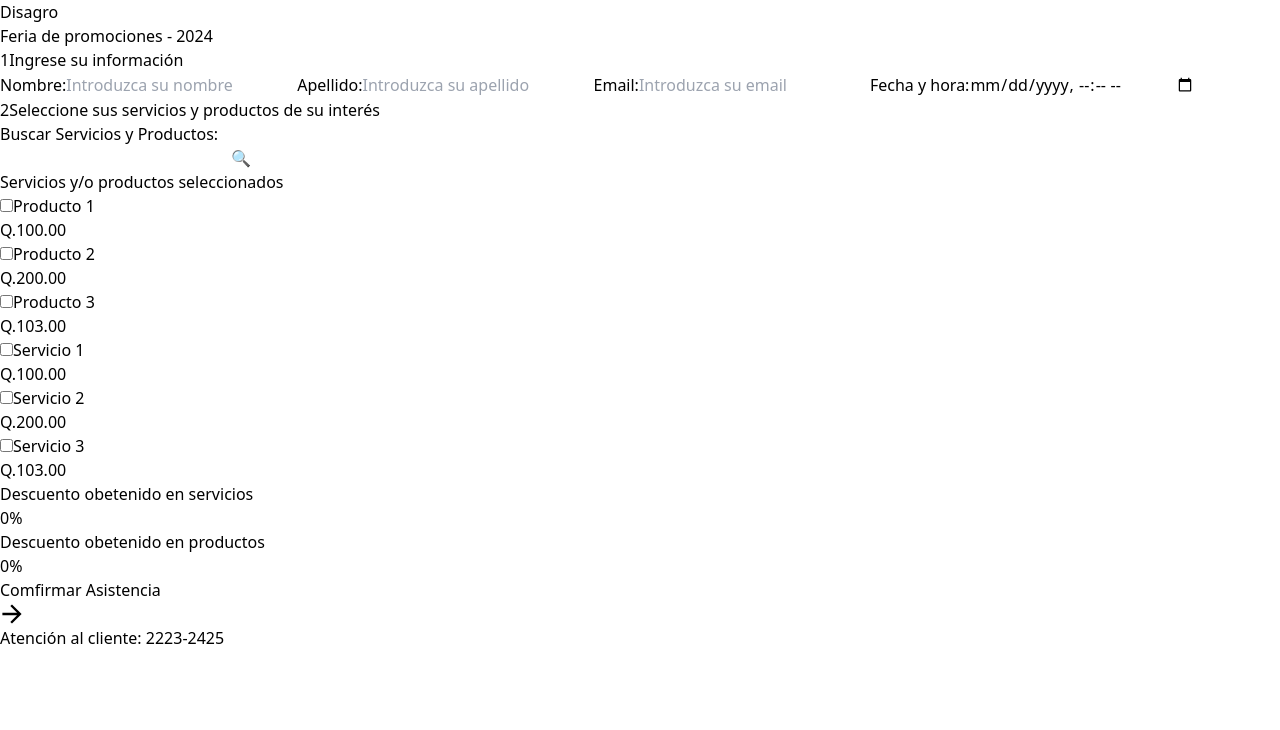
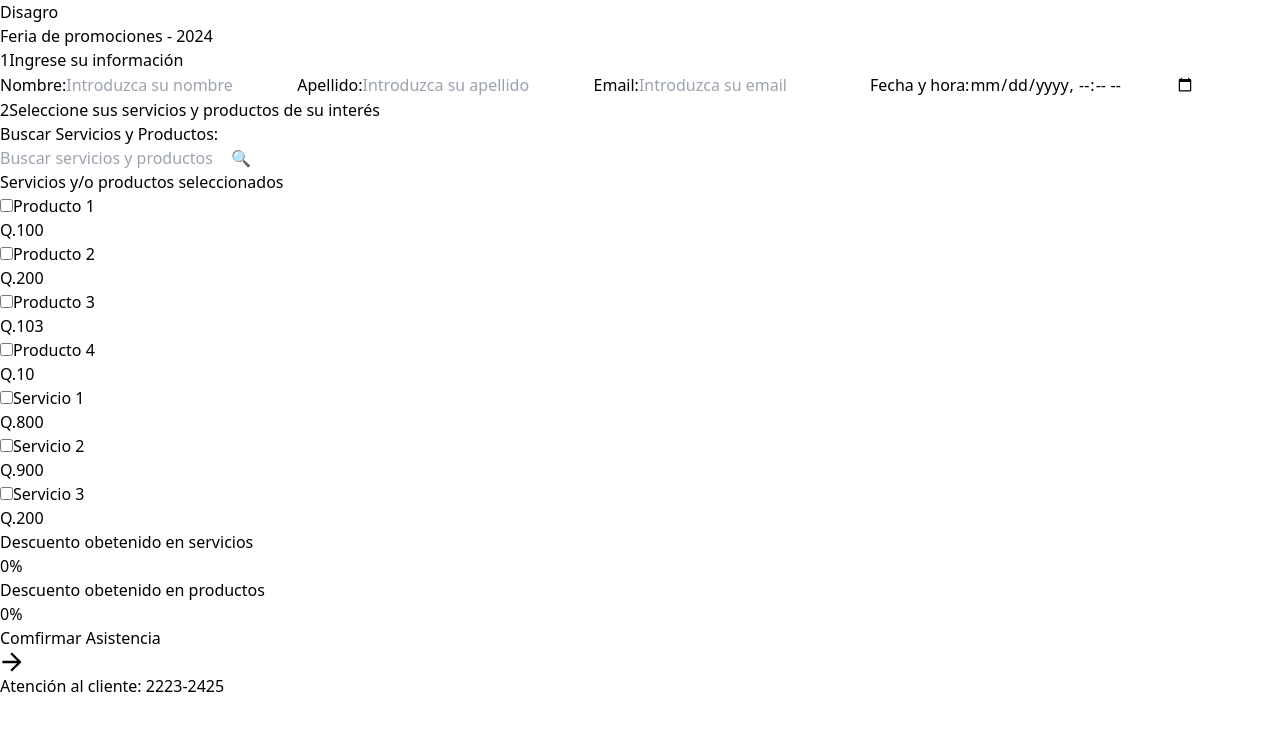
Before and after one commit to Leslie-L/prueba-tecnica-disagro, a React (Vite) app in the folder frontend/: page / in a window 1280 px wide. Shown: the top 730 px of the page. Built offline with nearby package versions, Linux system fonts and the light colour scheme.

Commit message:
componentization

```diff
--- /dev/null
+++ b/frontend/src/components/ButtonComfirm.jsx
@@ -0,0 +1,10 @@
+export default function ButtonComfirm({handlerSubmit}){
+    return(
+        <button type="submit" onClick={handlerSubmit} className="bg-blue-500 flex rounded-md my-4 text-white p-2 font-bold">
+            Comfirmar Asistencia
+            <svg xmlns="http://www.w3.org/2000/svg" width="24" height="24" viewBox="0 0 20 20">
+                <path fill="currentColor" d="M8.6 3.4L14.2 9H2v2h12.2l-5.6 5.6L10 18l8-8l-8-8z" />
+            </svg>
+          </button>
+    )
+}
--- /dev/null
+++ b/frontend/src/components/DiscountSection.jsx
@@ -0,0 +1,11 @@
+import { memo } from "react"
+
+function DiscountSection({text,discount}) {
+    return(
+        <div className="h-20 w-1/2  flex flex-col text-white">
+                <p className="text-sm bold text-center">{text}</p>
+                <p className="text-center text-green-500">{discount}%</p>
+        </div>
+    )
+}
+export default memo(DiscountSection);
--- /dev/null
+++ b/frontend/src/components/ListItem.jsx
@@ -0,0 +1,16 @@
+export default function ListItem({item, handleCheckboxChange}) {
+  return (
+    <div className="flex border-b-2 justify-between">
+      <div>
+        <input
+          type="checkbox"
+          onChange={() => handleCheckboxChange(item.id)}
+          id={item.id}
+          value={item.price}
+        />
+        <label htmlFor={item.id}>{item.name}</label>
+      </div>
+      <span>Q.{item.price}</span>
+    </div>
+  );
+}
--- a/frontend/src/components/Nabar.jsx
+++ b/frontend/src/components/Nabar.jsx
@@ -1,6 +1,6 @@
 export default function Navbar() {
     return(
-        <nav className="w-full h-20 p-3 bg-gray-700  text-white">
+        <nav className="w-full h-16 p-3 bg-gray-700  text-white">
 
         <div className="flex flex-col">
             <h1 className="font-bold text-lg">Disagro</h1>
--- /dev/null
+++ b/frontend/src/components/PersonalDataForm.jsx
@@ -0,0 +1,48 @@
+export default function PersonalDataForm({info,setInfo}){
+    return(
+        <div className="my-10 p-3 border-2 rounded-md shadow-md">
+            <form className="w-[300px] p-3 flex flex-col text-black gap-2">
+              <label htmlFor="name">Nombre:</label>
+              <input
+                className="border-2 border-gray-300 rounded-full p-2"
+                type="text"
+                id="name"
+                name="name"
+                onChange={(e)=>{setInfo({...info, name:e.target.value})}}
+                placeholder="Introduzca su nombre"
+                required
+              />
+              <label htmlFor="lastname">Apellido:</label>
+              <input
+                className="border-2 border-gray-300 rounded-full p-2"
+                type="text"
+                id="lastname"
+                name="lastname"
+                onChange={(e)=>{setInfo({...info, lastname:e.target.value})}}
+                placeholder="Introduzca su apellido"
+                required
+              />
+              <label htmlFor="email">Email:</label>
+              <input
+                className="border-2 border-gray-300 rounded-full p-2"
+                type="email"
+                id="email"
+                name="email"
+                onChange={(e)=>{setInfo({...info, email:e.target.value})}}
+                placeholder="Introduzca su email"
+                required
+              />
+              <label htmlFor="date">Fecha y hora:</label>
+              <input
+                className="border-2 border-gray-300 rounded-full p-2"
+                type="datetime-local"
+                id="date"
+                name="date"
+                onChange={(e)=>{setInfo({...info, date:e.target.value})}}
+                placeholder="Seleccione fecha y hora que asistirá"
+                required
+              />
+            </form>
+          </div>
+    )
+}
--- /dev/null
+++ b/frontend/src/components/Searcher.jsx
@@ -0,0 +1,15 @@
+export default function Searcher({handlerDisplay}) {
+  return (
+    <div className=" h-7 mx-2 flex items-center">
+      <input
+        onChange={handlerDisplay}
+        className="h-8 w-[200px] rounded-tl-md rounded-bl-md"
+        type="text"
+        placeholder="Buscar servicios y productos"
+      />
+      <span className="h-8 rounded-tr-md rounded-br-md bg-white px-2 gris place-content-center">
+        🔍
+      </span>
+    </div>
+  );
+}
--- /dev/null
+++ b/frontend/src/components/TitleSections.jsx
@@ -0,0 +1,10 @@
+export default function TitleSections({number, title}){
+    return(
+        <p className="flex font-bold my-2">
+            <span className="h-8 w-8 rounded-full bg-green-500 grid place-content-center mx-2 text-white">
+              {number}
+            </span>
+            {title}
+          </p>
+    )
+}
--- a/frontend/src/index.css
+++ b/frontend/src/index.css
@@ -1,3 +1,10 @@
 @tailwind base;
 @tailwind components;
 @tailwind utilities;
+
+#root{
+    width: 100;
+    height: 100vh;
+    display: flex;
+    flex-direction: column;
+}
--- a/frontend/src/pages/Home.jsx
+++ b/frontend/src/pages/Home.jsx
@@ -1,43 +1,55 @@
 import { useState } from "react";
 import Footer from "../components/Footer";
 import Navbar from "../components/Nabar";
+import TitleSections from "../components/TitleSections";
+import DiscountSection from "../components/DiscountSection";
+import PersonalDataForm from "../components/PersonalDataForm";
+import Searcher from "../components/Searcher";
+import ButtonComfirm from "../components/ButtonComfirm";
+import ListItem from "../components/ListItem";
 const productos = [
     {
         id:"p001",
         name:"Producto 1",
-        price:"100.00",
+        price:100,
         type:'p'
     },
     {
         id:"p002",
         name:"Producto 2",
-        price:"200.00",
+        price:200,
         type:'p'
     },
     {
         id:"p003",
         name:"Producto 3",
-        price:"103.00",
+        price:103,
         type:'p'
     },
+    {
+      id:"p004",
+      name:"Producto 4",
+      price:10,
+      type:'p'
+  },
 ]
 const servicios = [
     {
         id:"s001",
         name:"Servicio 1",
-        price:"100.00",
+        price:800,
         type:'s'
     },
     {
         id:"s002",
         name:"Servicio 2",
-        price:"200.00",
+        price:900,
         type:'s'
     },
     {
         id:"s003",
         name:"Servicio 3",
-        price:"103.00",
+        price:200,
         type:'s'
     },
 ]
@@ -45,15 +57,20 @@
     const [prodAndServ, setProdAndServ] = useState([...productos,...servicios])
     const [display, setDisplay] = useState([...prodAndServ])
     const [selectedCheckboxes, setSelectedCheckboxes] = useState([]);
-
+    const [discountProduct,setdiscountProduct]=useState(0)
+    const [discountServices,setdiscountServices]=useState(0)
+    const [totalServices, setTotalServices]=useState(0)
     const [info, setInfo]=useState({
         name:"",
         lastname:"",
         email:"",
         date:"",
         pordAndService:[],
-        discount:[]
     })
+
+
+
+
 
     const handlerDisplay=(e)=>{
         const word = e.target.value;
@@ -64,99 +81,55 @@
         setDisplay(res)
     }
 
-  // Manejar el cambio de estado de un checkbox
     const handleCheckboxChange = (id) => {
+
+        const item = prodAndServ.find(item=>item.id===id)
         if (selectedCheckboxes.includes(id)) {
-        setSelectedCheckboxes(selectedCheckboxes.filter(item => item !== id));
+          setSelectedCheckboxes(selectedCheckboxes.filter(item => item !== id));
+          if(item.type==='p')
+          setdiscountProduct(discountProduct-1)
+          if(item.type==='s'){
+            setdiscountServices(discountServices-1)
+            setTotalServices(totalServices-item.price)
+          }
         } else {
-        setSelectedCheckboxes([...selectedCheckboxes, id]);
+          if(item.type==='p')
+          setdiscountProduct(discountProduct+1)
+          if(item.type==='s'){
+            setdiscountServices(discountServices+1)
+            setTotalServices(totalServices+item.price)
+          }
+          setSelectedCheckboxes([...selectedCheckboxes, id]);
         }
-    };
-    console.log(info)
-    const handlerSubmit =()=>{
 
 
+    };
+
+    const handlerSubmit =()=>{
+        if(info.name!="" && info.lastname!="" && info.email!="" && info.date!="" && selectedCheckboxes.length >=1){
+          setInfo(info.prodAndServ=[...selectedCheckboxes])
+          console.log(info)
+        }
     }
   return (
     <>
       <header>
         <Navbar/>
       </header>
-      <main className="py-10 flex flex-col md:flex-row">
+      <main className="flex-shrink flex-grow py-10 flex flex-col md:flex-row">
         <section className="w-full  md:w-1/2 flex flex-col justify-center items-center">
-          <p className="flex font-bold">
-            <span className="h-8 w-8 rounded-full bg-green-500 grid place-content-center mx-2 text-white">
-              1
-            </span>
-            Ingrese su información
-          </p>
-          <div className="my-10 p-3 border-2 rounded-md shadow-md">
-            <form className="w-[300px] p-3 flex flex-col text-black gap-2">
-              <label htmlFor="name">Nombre:</label>
-              <input
-                className="border-2 border-gray-300 rounded-full p-2"
-                type="text"
-                id="name"
-                name="name"
-                onChange={(e)=>{setInfo({...info, name:e.target.value})}}
-                placeholder="Introduzca su nombre"
-                required
-              />
-              <label htmlFor="lastname">Apellido:</label>
-              <input
-                className="border-2 border-gray-300 rounded-full p-2"
-                type="text"
-                id="lastname"
-                name="lastname"
-                onChange={(e)=>{setInfo({...info, lastname:e.target.value})}}
-                placeholder="Introduzca su apellido"
-                required
-              />
-              <label htmlFor="email">Email:</label>
-              <input
-                className="border-2 border-gray-300 rounded-full p-2"
-                type="email"
-                id="email"
-                name="email"
-                onChange={(e)=>{setInfo({...info, email:e.target.value})}}
-                placeholder="Introduzca su email"
-                required
-              />
-              <label htmlFor="date">Fecha y hora:</label>
-              <input
-                className="border-2 border-gray-300 rounded-full p-2"
-                type="datetime-local"
-                id="date"
-                name="date"
-                onChange={(e)=>{setInfo({...info, date:e.target.value})}}
-                placeholder="Seleccione fecha y hora que asistirá"
-                required
-              />
-            </form>
-          </div>
+          <TitleSections number={1} title={'Ingrese su información'}/>
+          <PersonalDataForm info={info} setInfo={setInfo}/>
         </section>
         <section className="w-full md:w-1/2 flex flex-col justify-center items-center">
-          <p className="flex font-bold">
-            <span className="h-8 w-8 rounded-full bg-green-500 grid place-content-center mx-2 text-white">
-              2
-            </span>
-            Seleccione sus servicios y productos de su interés
-          </p>
-          <div className="h-[490px] w-[300px] rounded-lg shadow-md flex flex-col">
+          <TitleSections number={2} title={'Seleccione sus servicios y productos de su interés'}/>
+
+          <div className="h-[490px] w-[300px] md:w-[400px] rounded-lg shadow-md flex flex-col">
             <div className="h-20 mb-2 bg-black flex flex-col justify-center items-center rounded-tl-md rounded-tr-md gap-y-2">
-              <label className="text-white" htmlFor="name">
+              <label className="text-white " htmlFor="name">
                 Buscar Servicios y Productos:
               </label>
-              <div className=" h-7 mx-2 flex items-center">
-                <input
-                  onChange={handlerDisplay}
-                  className="h-8 rounded-tl-md rounded-bl-md"
-                  type="text"
-                />
-                <button className="h-8 rounded-tr-md rounded-br-md bg-white px-2">
-                  🔍
-                </button>
-              </div>
+              <Searcher handlerDisplay={handlerDisplay}/>
             </div>
             <div className="px-2 flex-shrink flex-grow flex flex-col gap-2">
               <p className="font-bold text-center">
@@ -164,13 +137,8 @@
               </p>
               {
                 display.map(item=>{
-                    return(<div key={item.id} className="flex border-b-2 justify-between">
-                        <div>
-                        <input type="checkbox" onChange={() => handleCheckboxChange(item.id)} id={item.id} value={item.price}/>
-                        <label htmlFor={item.id}>{item.name}</label>
-                        </div>
-                        <span>Q.{item.price}</span>
-                    </div>
+                    return(
+                        <ListItem  key={item.id} item={item} handleCheckboxChange={handleCheckboxChange}/>
                     )
                 })
               }
@@ -178,23 +146,11 @@
             </div>
 
             <div className="flex rounded-bl-md rounded-br-md bg-black">
-              <div className="h-20 w-1/2  flex flex-col text-white">
-                <p className="text-sm bold text-center">Descuento obetenido en servicios</p>
-                <p className="text-center text-green-500">0%</p>
-              </div>
-              <div className="h-20 w-1/2 flex flex-col text-white">
-                <p className="text-sm bold text-center">Descuento obetenido en productos</p>
-                <p className="text-center text-green-500">0%</p>
-              </div>
-
+              <DiscountSection text={'Descuento obetenido en servicios'} discount={totalServices >=1500 && discountServices>=2?5 : discountServices>=2? 3: 0}/>
+              <DiscountSection text={'Descuento obetenido en productos'} discount={discountProduct>=5?5: discountProduct>=3? 3 :0}/>
             </div>
           </div>
-          <button type="submit" onClick={handlerSubmit} className="bg-blue-500 flex rounded-md my-4 text-white p-2 font-bold">
-            Comfirmar Asistencia
-            <svg xmlns="http://www.w3.org/2000/svg" width="24" height="24" viewBox="0 0 20 20">
-                <path fill="currentColor" d="M8.6 3.4L14.2 9H2v2h12.2l-5.6 5.6L10 18l8-8l-8-8z" />
-            </svg>
-          </button>
+          <ButtonComfirm handlerSubmit={handlerSubmit}/>
         </section>
       </main>
       <Footer/>
```
